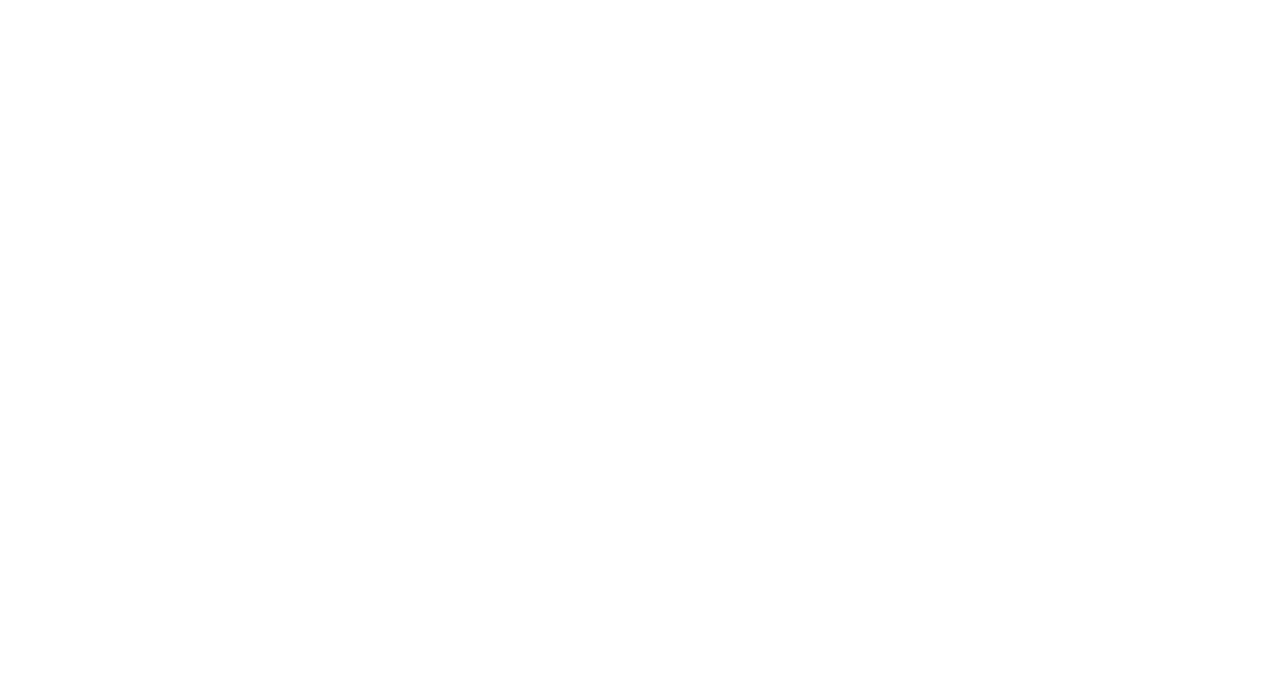
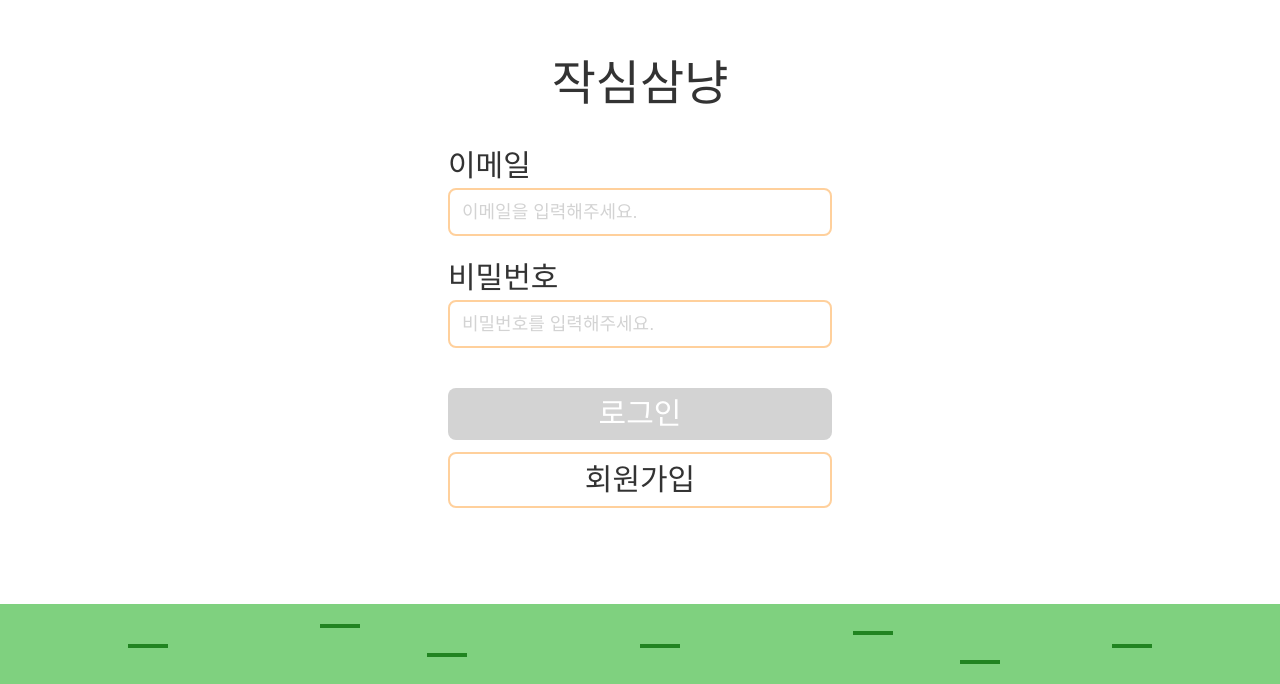
Before and after one commit to Jagsim3nyang/JAKKSIM33-FE, a React (Vite) app: page /login in a window 1280 px wide. Before the commit this address had no page. Shown: the part 116-800 px from the top of the page. Built offline with nearby package versions, Linux system fonts and the light colour scheme; a web font is replaced by a local one.

Commit message:
feat: 메인, 로그인 화면 퍼블리싱

```diff
--- a/package.json
+++ b/package.json
@@ -13,7 +13,8 @@
     "axios": "^1.7.9",
     "monaco-editor": "^0.52.2",
     "react": "^18.3.1",
-    "react-dom": "^18.3.1"
+    "react-dom": "^18.3.1",
+    "zustand": "^5.0.3"
   },
   "devDependencies": {
     "@eslint/js": "^9.17.0",
@@ -21,6 +22,7 @@
     "@types/react-dom": "^18.3.5",
     "@vitejs/plugin-react-swc": "^3.5.0",
     "autoprefixer": "^10.4.20",
+    "clsx": "^2.1.1",
     "eslint": "^9.17.0",
     "eslint-plugin-react-hooks": "^5.0.0",
     "eslint-plugin-react-refresh": "^0.4.16",
@@ -28,6 +30,7 @@
     "postcss": "^8.5.1",
     "prettier": "^3.4.2",
     "react-router-dom": "^7.1.2",
+    "tailwind-merge": "^2.6.0",
     "tailwindcss": "^3.4.17",
     "typescript": "~5.6.2",
     "typescript-eslint": "^8.18.2",
--- a/src/App.tsx
+++ b/src/App.tsx
@@ -2,11 +2,16 @@
 import Home from "./pages/home";
 import SubmitCode from "./pages/submit-code";
 import BadRequest from "./pages/bad-request";
+import Login from "./pages/login";
+import Layout from "./components/layout";
 
 function App() {
   return (
     <Routes>
-      <Route path="/" element={<Home />} />
+      <Route path="/" element={<Layout />}>
+        <Route path="/" element={<Home />} />
+        <Route path="/login" element={<Login />} />
+      </Route>
       <Route path="/:id/submit" element={<SubmitCode />} />
       <Route path="/bad-request" element={<BadRequest />} />
     </Routes>
--- /dev/null
+++ b/src/components/layout.tsx
@@ -0,0 +1,20 @@
+import { Outlet } from "react-router-dom";
+
+function Layout() {
+  return (
+    <>
+      <Outlet />
+      <div className="h-20 w-full fixed bottom-0 bg-green">
+        <div className="w-10 h-1 bg-[#218421] absolute left-[10%] top-1/2" />
+        <div className="w-10 h-1 bg-[#218421] absolute left-1/2 top-1/2" />
+        <div className="w-10 h-1 bg-[#218421] absolute left-1/3 bottom-1/3" />
+        <div className="w-10 h-1 bg-[#218421] absolute left-2/3 top-1/3" />
+        <div className="w-10 h-1 bg-[#218421] absolute left-1/4 top-1/4" />
+        <div className="w-10 h-1 bg-[#218421] absolute left-3/4 bottom-1/4" />
+        <div className="w-10 h-1 bg-[#218421] absolute right-[10%] top-1/2" />
+      </div>
+    </>
+  );
+}
+
+export default Layout;
--- a/src/index.css
+++ b/src/index.css
@@ -1,28 +1,31 @@
 @tailwind base;
 @tailwind components;
 @tailwind utilities;
+
+@font-face {
+  font-family: "Ownglyph_ParkDaHyun";
+  src: url("https://fastly.jsdelivr.net/gh/projectnoonnu/2411-3@1.0/Ownglyph_ParkDaHyun.woff2")
+    format("woff2");
+  font-weight: normal;
+  font-style: normal;
+}
 
 :root,
 body {
   margin: 0;
   padding: 0;
+  color: #333;
 
-  font-family:
-    "Pretendard Variable",
-    Pretendard,
-    -apple-system,
-    BlinkMacSystemFont,
-    system-ui,
-    Roboto,
-    "Helvetica Neue",
-    "Segoe UI",
-    "Apple SD Gothic Neo",
-    "Noto Sans KR",
-    "Malgun Gothic",
-    "Apple Color Emoji",
-    "Segoe UI Emoji",
-    "Segoe UI Symbol",
-    sans-serif;
+  font-family: "Ownglyph_ParkDaHyun", sans-serif;
 
   min-height: 100vh;
+
+  input,
+  textarea {
+    outline: none;
+
+    &::placeholder {
+      color: #d3d3d3;
+    }
+  }
 }
--- /dev/null
+++ b/src/lib/zusstand/auth.ts
@@ -0,0 +1,19 @@
+import { create } from "zustand";
+import { persist } from "zustand/middleware";
+
+interface UserStoreProps {
+  user: null | string;
+  setUser: (user: string) => void;
+}
+
+export const useUserStore = create<UserStoreProps>()(
+  persist(
+    (set) => ({
+      user: null,
+      setUser: (user) => set({ user }),
+    }),
+    {
+      name: "user-storage",
+    }
+  )
+);
--- a/src/pages/home.tsx
+++ b/src/pages/home.tsx
@@ -1,5 +1,35 @@
+import { useUserStore } from "@/lib/zusstand/auth";
+import { Link } from "react-router-dom";
+
 function Home() {
-  return <div>This is Home</div>;
+  const user = useUserStore((state) => state.user);
+  console.log(user);
+
+  return (
+    <main className="flex flex-col items-center justify-center h-screen gap-10">
+      <h1 className="text-5xl">작심삼냥</h1>
+      <Link
+        to={user ? "/problems" : "/login"}
+        className="text-4xl border-4 border-dotted border-orange py-2 px-6 rounded-xl"
+      >
+        문제 풀러 가기
+      </Link>
+      <div className="flex gap-5">
+        <Link
+          to={user ? "/records" : "/login"}
+          className="text-2xl border-4 border-pink py-2 px-6 rounded-lg"
+        >
+          나의 기록
+        </Link>
+        <Link
+          to={user ? "/cats" : "/login"}
+          className="text-2xl border-4 border-orange py-2 px-6 rounded-lg"
+        >
+          고양이
+        </Link>
+      </div>
+    </main>
+  );
 }
 
 export default Home;
--- /dev/null
+++ b/src/pages/login.tsx
@@ -0,0 +1,80 @@
+import { useUserStore } from "@/lib/zusstand/auth";
+import { cn } from "@/utils/cn";
+import { useState } from "react";
+import { Link, useNavigate } from "react-router-dom";
+
+function Login() {
+  const [user, setUser] = useState({
+    email: "",
+    password: "",
+  });
+  const navigate = useNavigate();
+
+  const setUserStore = useUserStore((state) => state.setUser);
+
+  const buttonDisabled = user.email === "" || user.password === "";
+
+  const onSubmit = (e: React.FormEvent) => {
+    e.preventDefault();
+    if (user.email === "" || user.password === "") {
+      alert("이메일과 비밀번호를 입력해주세요.");
+      return;
+    }
+    setUserStore(user.email);
+    navigate("/problems");
+  };
+
+  const onChange = (e: React.ChangeEvent<HTMLInputElement>) => {
+    const { id, value } = e.target;
+    setUser({
+      ...user,
+      [id]: value,
+    });
+  };
+
+  return (
+    <main className="flex flex-col justify-center items-center h-screen gap-10 z-10 relative">
+      <Link to="/" className="text-5xl">
+        작심삼냥
+      </Link>
+      <form onSubmit={onSubmit} className="flex flex-col gap-10 text-3xl w-96">
+        <div className="space-y-6">
+          <label className="flex flex-col gap-1">
+            <span>이메일</span>
+            <input
+              id="email"
+              className="border-2 border-orange py-2 px-3 rounded-lg text-lg"
+              type="email"
+              placeholder="이메일을 입력해주세요."
+              value={user.email}
+              onChange={onChange}
+            />
+          </label>
+          <label className="flex flex-col gap-1">
+            <span>비밀번호</span>
+            <input
+              id="password"
+              className="border-2 border-orange py-2 px-3 rounded-lg text-lg"
+              type="password"
+              placeholder="비밀번호를 입력해주세요."
+              value={user.password}
+              onChange={onChange}
+            />
+          </label>
+        </div>
+        <div className="flex flex-col gap-3">
+          <button
+            disabled={buttonDisabled}
+            type="submit"
+            className={cn("py-2 rounded-lg bg-orange text-white", buttonDisabled && "bg-netural")}
+          >
+            로그인
+          </button>
+          <button className="py-2 rounded-lg border-2 border-orange bg-white">회원가입</button>
+        </div>
+      </form>
+    </main>
+  );
+}
+
+export default Login;
--- /dev/null
+++ b/src/utils/cn.ts
@@ -0,0 +1,6 @@
+import { type ClassValue, clsx } from "clsx";
+import { twMerge } from "tailwind-merge";
+
+export function cn(...inputs: ClassValue[]) {
+  return twMerge(clsx(inputs));
+}
--- a/tailwind.config.js
+++ b/tailwind.config.js
@@ -2,7 +2,15 @@
 export default {
   content: ["./index.html", "./src/**/*.{js,ts,jsx,tsx}"],
   theme: {
-    extend: {},
+    extend: {
+      colors: {
+        green: "#7FD17F",
+        grass: "#218421",
+        orange: "#FFD09C",
+        pink: "#FEDBEF",
+        netural: "#D3D3D3",
+      },
+    },
   },
   plugins: [],
 };
```
Also changed, not shown: 2 other files (tests, documents, lock files or other folders).
